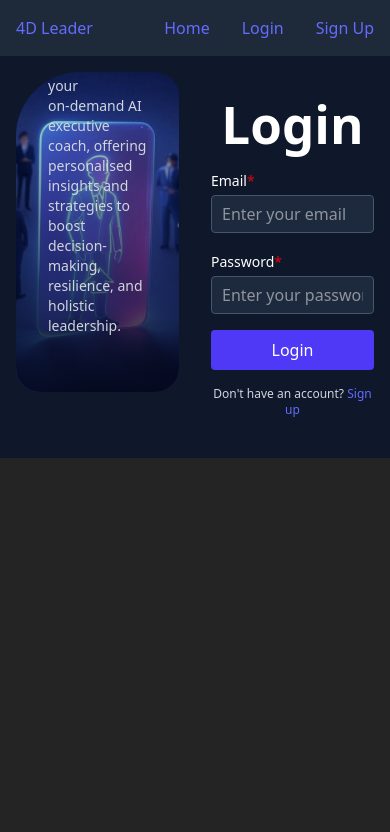
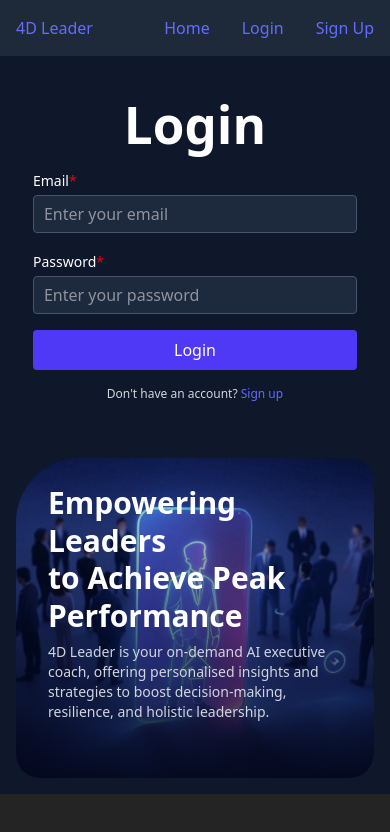
Before and after one commit to jlanzon/4D-Performance-Web-Application, a React (Vite) app: page /login in a window 390 px wide. Shown: the top 832 px of the page. Built offline with nearby package versions, Linux system fonts and the light colour scheme; no server answers.

Commit message:
Fixed Mobile version

```diff
--- a/src/Pages/Login/index.jsx
+++ b/src/Pages/Login/index.jsx
@@ -12,14 +12,12 @@ const primaryVariants = {
 
 const SlideInLogin = () => {
   return (
-    <div className="flex max-h-[90vh] grid-cols-1 bg-slate-900 md:grid-cols-[1fr,_400px] lg:grid-cols-[1fr,_600px]">
-
-      <div className="w-[50vw]">
-      <SupplementalContent />
-
-      </div><div className="w-[50vw] ">
-      <LoginForm />
-
+    <div className="flex max-h-full flex-col md:flex-row grid-cols-1 bg-slate-900 md:grid-cols-[1fr,_400px] lg:grid-cols-[1fr,_600px]">
+      <div className="w-screen md:w-[50vw]">
+        <LoginForm />
+      </div>
+      <div className="w-screen md:w-[50vw]">
+        <SupplementalContent />
       </div>
     </div>
   );
@@ -130,7 +128,7 @@ const LoginForm = () => {
 
 const SupplementalContent = () => {
     return (
-      <div className="group sticky top-4 m-4 h-80 overflow-hidden rounded-3xl rounded-tl-[4rem] bg-slate-950 md:h-[calc(90vh_-_2rem)]">
+      <div className="group sticky top-4 m-4 h-80 overflow-hidden rounded-3xl rounded-tl-[4rem] bg-slate-950 md:h-[calc(95vh_-_2rem)]">
         <img
           alt="Abstract leadership illustration"
           src="./AICoach.jpg"
--- a/src/Pages/SignUp/index.jsx
+++ b/src/Pages/SignUp/index.jsx
@@ -13,11 +13,11 @@ const primaryVariants = {
 
 export const SlideInAuth = () => {
   return (
-    <div className="flex max-h-[90vh] grid-cols-1 bg-slate-900 md:grid-cols-[1fr,_400px] lg:grid-cols-[1fr,_600px]">
-      <div className="w-[50vw]">
+    <div className="flex max-h-full flex-col md:flex-row grid-cols-1 bg-slate-900 md:grid-cols-[1fr,_400px] lg:grid-cols-[1fr,_600px]">
+      <div className="w-screen md:w-[50vw]">
         <Form />
       </div>
-      <div className="w-[50vw]">
+      <div className="w-screen md:w-[50vw]">
         <SupplementalContent />
       </div>
     </div>
@@ -82,7 +82,7 @@ const Form = () => {
         initial: { opacity: 0 },
         animate: { opacity: 1, transition: { staggerChildren: 0.05 } },
       }}
-      className="flex items-center justify-center py-20 max-h-[90vh]"
+      className="flex items-center justify-center py-20 max-h-[95vh]"
     >
       <div className="mx-auto max-w-lg px-4">
         <motion.h1
```
